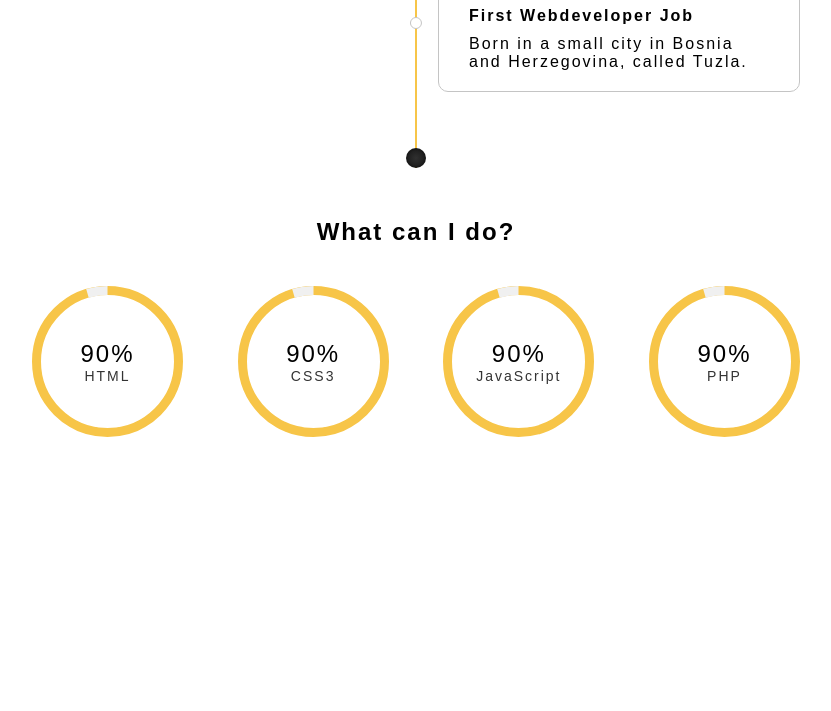
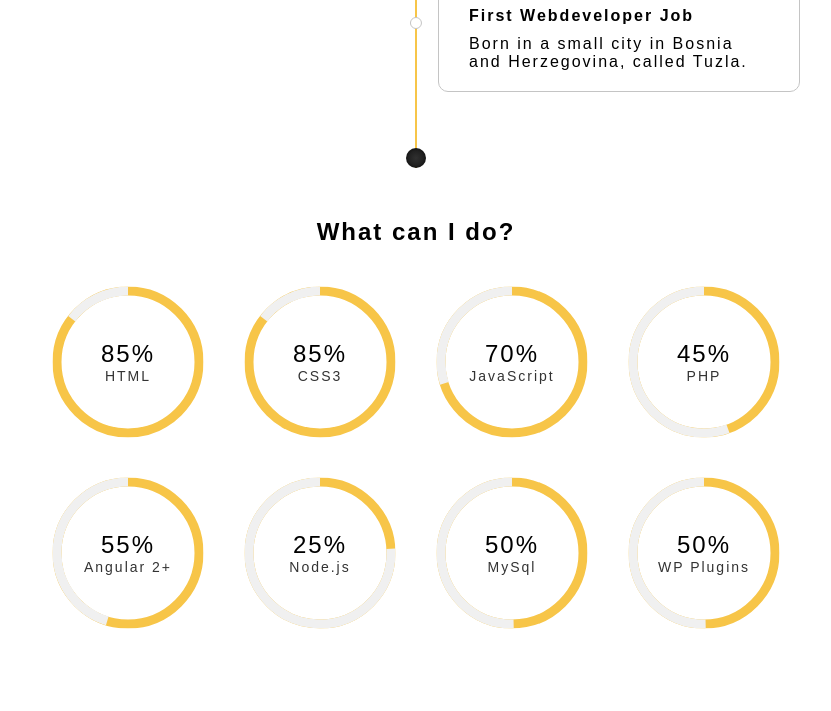
Before and after one commit to SelimMeske/personal, a plain HTML site: page index.html in a window 1280 px wide. Shown: the part 2114-2825 px from the top of the page, without its empty margins (224-1055 px from the left). Drawn offline with Linux system fonts and the light colour scheme; animation ran at ten frames a second; a web font is replaced by a local one.

Commit message:
Circle test

```diff
--- a/index.html
+++ b/index.html
@@ -114,40 +114,77 @@
         <h2>What can I do?</h2>
         <div class="skill-ballons-holder">
           <div class="skill-ballon">
-            <svg width="151" height="151" viewBox="0 0 151 151" fill="none" xmlns="http://www.w3.org/2000/svg">
+            <svg class="html-skill" width="151" height="151" viewBox="0 0 151 151" fill="none" xmlns="http://www.w3.org/2000/svg">
             <circle cx="75.5" cy="75.5" r="71" fill="white" stroke="#F7C548" stroke-width="9"/>
             <circle class="progress" cx="75.5" cy="75.5" r="71" stroke="#F0F0F0" stroke-width="9" stroke-dasharray="400 9999"/>
             </svg>
-            <p>90%</p>
+            <p class="progress-numb">0%</p>
             <p class="skill-title">HTML</p>
           </div>
 
           <div class="skill-ballon">
-            <svg width="151" height="151" viewBox="0 0 151 151" fill="none" xmlns="http://www.w3.org/2000/svg">
+            <svg class="css-skill" width="151" height="151" viewBox="0 0 151 151" fill="none" xmlns="http://www.w3.org/2000/svg">
             <circle cx="75.5" cy="75.5" r="71" fill="white" stroke="#F7C548" stroke-width="9"/>
             <circle class="progress" cx="75.5" cy="75.5" r="71" stroke="#F0F0F0" stroke-width="9" stroke-dasharray="400 9999"/>
             </svg>
-            <p>90%</p>
+            <p class="progress-numb">0%</p>
             <p class="skill-title">CSS3</p>
           </div>
 
           <div class="skill-ballon">
-            <svg width="151" height="151" viewBox="0 0 151 151" fill="none" xmlns="http://www.w3.org/2000/svg">
+            <svg class="js-skill" width="151" height="151" viewBox="0 0 151 151" fill="none" xmlns="http://www.w3.org/2000/svg">
             <circle cx="75.5" cy="75.5" r="71" fill="white" stroke="#F7C548" stroke-width="9"/>
             <circle class="progress" cx="75.5" cy="75.5" r="71" stroke="#F0F0F0" stroke-width="9" stroke-dasharray="400 9999"/>
             </svg>
-            <p>90%</p>
+            <p class="progress-numb">0%</p>
             <p class="skill-title">JavaScript</p>
           </div>
 
           <div class="skill-ballon">
-            <svg width="151" height="151" viewBox="0 0 151 151" fill="none" xmlns="http://www.w3.org/2000/svg">
+            <svg class="php-skill" width="151" height="151" viewBox="0 0 151 151" fill="none" xmlns="http://www.w3.org/2000/svg">
             <circle cx="75.5" cy="75.5" r="71" fill="white" stroke="#F7C548" stroke-width="9"/>
             <circle class="progress" cx="75.5" cy="75.5" r="71" stroke="#F0F0F0" stroke-width="9" stroke-dasharray="400 9999"/>
             </svg>
-            <p>90%</p>
+            <p class="progress-numb">0%</p>
             <p class="skill-title">PHP</p>
           </div>
+
+          <div class="skill-ballon">
+            <svg class="angular-skill" width="151" height="151" viewBox="0 0 151 151" fill="none" xmlns="http://www.w3.org/2000/svg">
+            <circle cx="75.5" cy="75.5" r="71" fill="white" stroke="#F7C548" stroke-width="9"/>
+            <circle class="progress" cx="75.5" cy="75.5" r="71" stroke="#F0F0F0" stroke-width="9" stroke-dasharray="400 9999"/>
+            </svg>
+            <p class="progress-numb">0%</p>
+            <p class="skill-title">Angular 2+</p>
+          </div>
+
+          <div class="skill-ballon">
+            <svg class="node-skill" width="151" height="151" viewBox="0 0 151 151" fill="none" xmlns="http://www.w3.org/2000/svg">
+            <circle cx="75.5" cy="75.5" r="71" fill="white" stroke="#F7C548" stroke-width="9"/>
+            <circle class="progress" cx="75.5" cy="75.5" r="71" stroke="#F0F0F0" stroke-width="9" stroke-dasharray="400 9999"/>
+            </svg>
+            <p class="progress-numb">0%</p>
+            <p class="skill-title">Node.js</p>
+          </div>
+
+          <div class="skill-ballon">
+            <svg class="mysql-skill" width="151" height="151" viewBox="0 0 151 151" fill="none" xmlns="http://www.w3.org/2000/svg">
+            <circle cx="75.5" cy="75.5" r="71" fill="white" stroke="#F7C548" stroke-width="9"/>
+            <circle class="progress" cx="75.5" cy="75.5" r="71" stroke="#F0F0F0" stroke-width="9" stroke-dasharray="400 9999"/>
+            </svg>
+            <p class="progress-numb">0%</p>
+            <p class="skill-title">MySql</p>
+          </div>
+
+          <div class="skill-ballon">
+            <svg class="wp-plugins-skill" width="151" height="151" viewBox="0 0 151 151" fill="none" xmlns="http://www.w3.org/2000/svg">
+            <circle cx="75.5" cy="75.5" r="71" fill="white" stroke="#F7C548" stroke-width="9"/>
+            <circle class="progress" cx="75.5" cy="75.5" r="71" stroke="#F0F0F0" stroke-width="9" stroke-dasharray="400 9999"/>
+            </svg>
+            <p class="progress-numb">0%</p>
+            <p class="skill-title">WP Plugins</p>
+          </div>
+
         </div>
       </div>
     </div>
--- a/script.js
+++ b/script.js
@@ -14,6 +14,8 @@ let imgWrapOuter         = document.querySelector('.img-wrap');
 let branchSections       = document.querySelectorAll('.branch-section');
 let treeUiAnimationLine  = document.querySelector('.ani-tree-ui');
 let aboutMeHolder        = document.querySelector('.about-me-holder');
+let section2             = document.querySelector('.s2');
+let initAnimations       = false;
 
 //Particle types and characteristics
 let particleTypes = {
@@ -123,17 +125,57 @@ document.addEventListener('scroll', () => {
     navigation.style.animationName = 'navFadeIn';
   }
 
-
   let aboutMeFromTop = aboutMeHolder.getBoundingClientRect().top - 360;
+  let sectionTwo     = section2.getBoundingClientRect().top - 370;
   aboutMeFromTopPositive = Math.abs(aboutMeFromTop);
   if(aboutMeFromTop < 0) {
-    console.log(aboutMeHolder.clientHeight)
-    console.log(treeUiAnimationLine.clientHeight)
-
     if(aboutMeFromTopPositive > aboutMeHolder.clientHeight) {
       treeUiAnimationLine.style.height = aboutMeHolder.clientHeight + 'px';
     }else {
       treeUiAnimationLine.style.height = aboutMeFromTopPositive + 'px';
+    }
+  }
+  console.log(sectionTwo)
+  if(sectionTwo < 0) {
+
+    if(!initAnimations){
+      let ballons      = document.querySelectorAll('.sectionTwo svg');
+
+      let htmlSkill    = document.querySelector('.html-skill .progress');
+      let cssSkill     = document.querySelector('.css-skill .progress');
+      let jsSkill      = document.querySelector('.js-skill .progress');
+      let phpSkill     = document.querySelector('.php-skill .progress');
+      let angularSkill = document.querySelector('.angular-skill .progress');
+      let nodeSkill    = document.querySelector('.node-skill .progress');
+      let mysqlSkill   = document.querySelector('.mysql-skill .progress');
+      let wpPlugins    = document.querySelector('.wp-plugins-skill .progress');
+
+      function makeVal(val, elem){
+        let tt      = 3000 / val;
+        let tm      = tt;
+        let toVal   = val;
+        let fromVal = 0;
+        let counter = setInterval(() => {
+          let htmlNumber = elem.parentElement.parentElement.querySelector('.progress-numb');
+          htmlNumber.innerHTML = fromVal +'%';
+          if(fromVal === val){
+            clearInterval(counter);
+          }
+          tm += 5;
+          fromVal++;
+        }, tm);
+        return 1249 + (0.57 * val);
+      }
+
+      htmlSkill.style.strokeDasharray    = makeVal(85, htmlSkill);
+      cssSkill.style.strokeDasharray     = makeVal(85, cssSkill);
+      jsSkill.style.strokeDasharray      = makeVal(70, jsSkill);
+      phpSkill.style.strokeDasharray     = makeVal(45, phpSkill);
+      angularSkill.style.strokeDasharray = makeVal(55, angularSkill);
+      nodeSkill.style.strokeDasharray    = makeVal(25, nodeSkill);
+      mysqlSkill.style.strokeDasharray   = makeVal(50, mysqlSkill);
+      wpPlugins.style.strokeDasharray    = makeVal(50, wpPlugins);
+      initAnimations = true;
     }
   }
 });
--- a/style.css
+++ b/style.css
@@ -337,6 +337,8 @@ header {
   width: 151px;
   height: 151px;
   position: relative;
+  flex: 0 1 calc(25%);
+  margin-bottom: 40px;
 }
 .skill-ballon p {
   font-size: 24px;
@@ -349,18 +351,14 @@ header {
 .progress {
   stroke-dasharray: 1249;
   stroke-dashoffset: 9999;
-  animation: progressFill 2s forwards cubic-bezier(.28,.69,.74,.46);
+  transition-duration: 3s;
 }
 svg {
-  transform: rotate(-90deg);
   position: absolute;
-  top: 0;
-  left: 0;
+  top: 50%;
+  left: 50%;
   z-index: 10;
-}
-@keyframes progressFill {
-  0% {stroke-dasharray: 1249}
-  100% {stroke-dasharray: 1303}
+  transform: translate(-50%, -50%) rotate(-90deg);
 }
 @keyframes sunTrace {
   0% {opacity: 1;}
@@ -462,13 +460,12 @@ svg {
     justify-content: space-between;
   }
   .skill-ballon {
-    width: 120px;
-    height: 120px;
+    flex: 0 1 calc(25%);
     margin-bottom: 20px;
   }
   .skill-ballon svg {
-    width: 120px;
-    height: 120px;
+    width: 100%;
+    height: 100%;
   }
   .skill-title {
     font-size: 12px !important;
```
